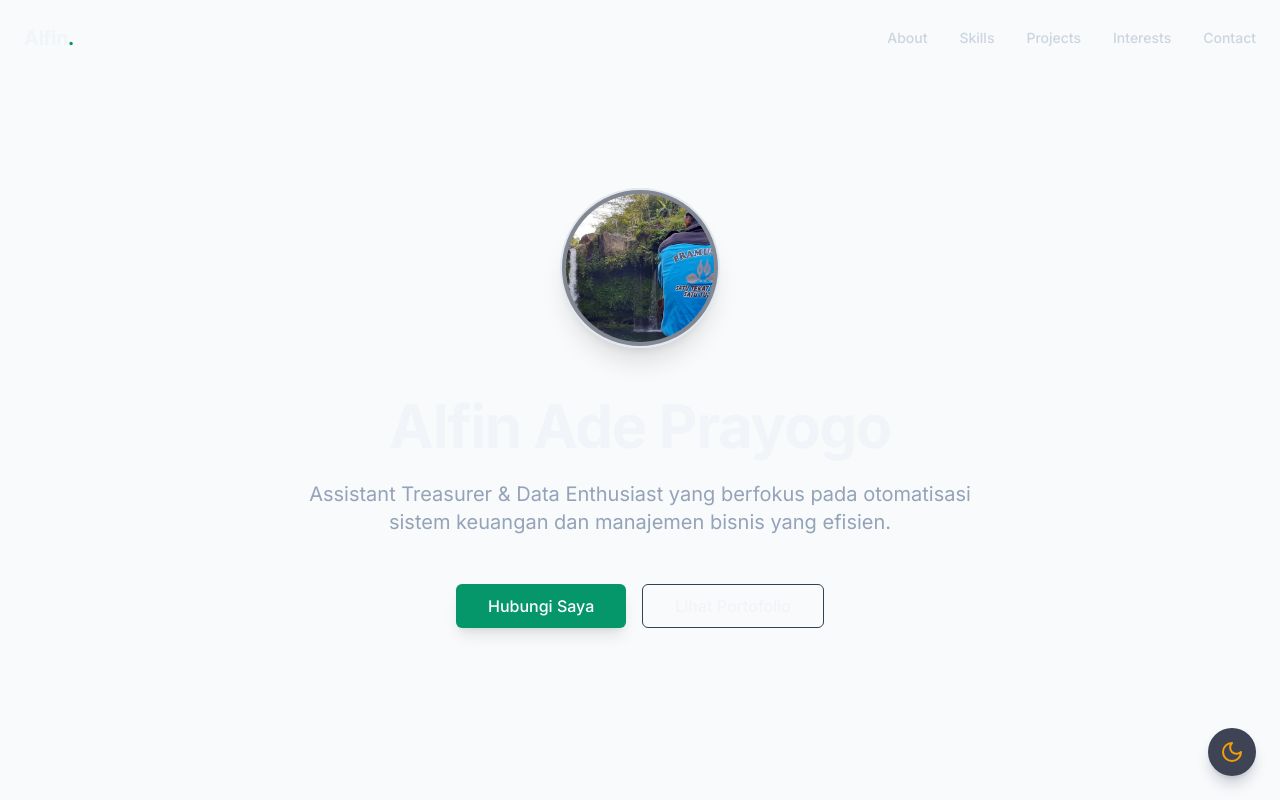
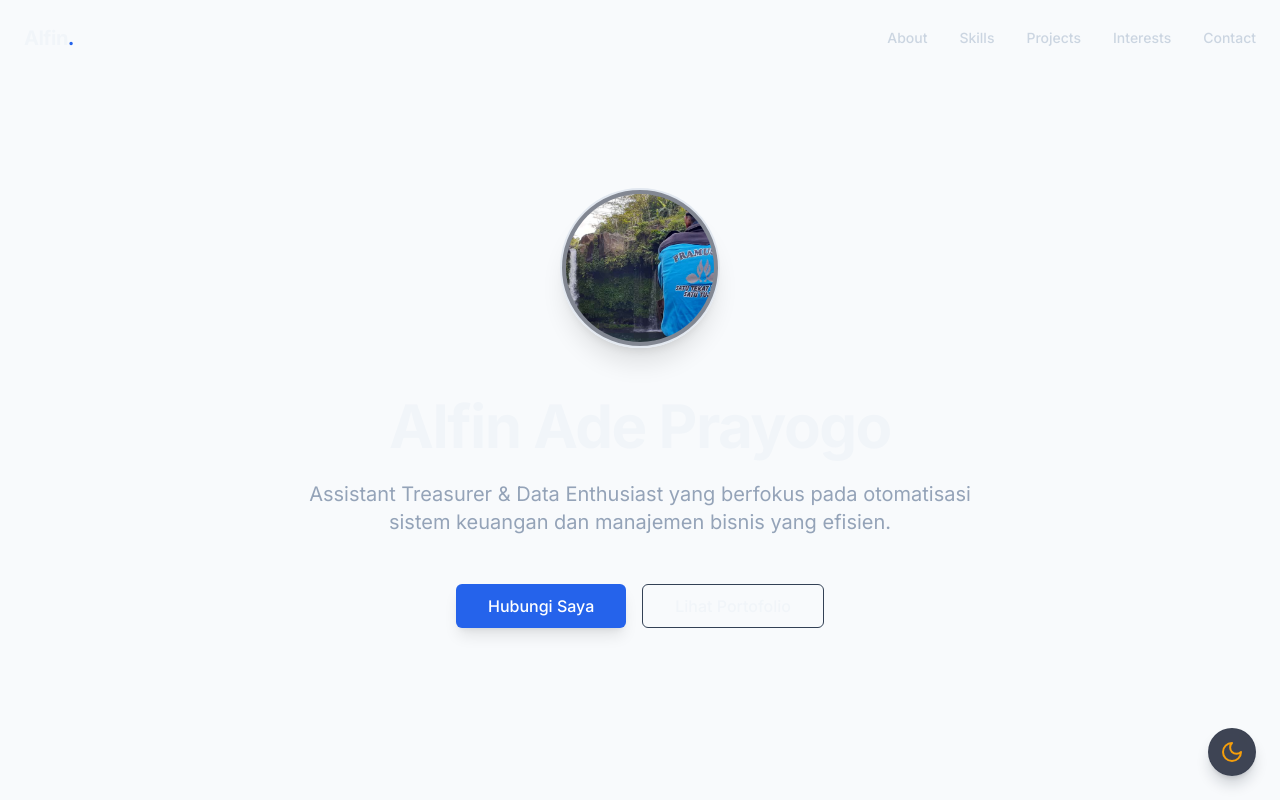
Before and after one commit to AlfinAdePrayogo/alfin-profile, a React (Vite) app: page / in a window 1280 px wide. Shown: the top 800 px of the page. Built offline with nearby package versions, Linux system fonts and the light colour scheme.

Commit message:
feat(theme): switch to blue accent theme
swap emerald green accent to royal blue for both light and dark modes, adjust core color variables for better contrast, and add structured comments to organize theme sections

```diff
--- a/src/index.css
+++ b/src/index.css
@@ -5,24 +5,36 @@
 @tailwind utilities;
 
 @layer base {
+  /* ==========================================
+     1. TEMA TERANG (LIGHT MODE) - Nyaman Di Mata
+     ========================================== */
 :root {
-    /* Mode Terang: Bersih, Lembut, Kontras Tinggi tapi Nyaman */
-    --background: #f8fafc;           /* Slate 50 - Latar belakang putih lembut */
-    --foreground: #0f172a;           /* Slate 900 - Teks utama sangat gelap agar mudah dibaca */
-    --muted: #f1f5f9;                /* Slate 100 - Latar belakang sekunder/card */
-    --muted-foreground: #64748b;     /* Slate 500 - Teks pendukung/sub-judul */
-    --accent: #059669;               /* Emerald 600 - Warna aksen hijau elegan */
-    --accent-foreground: #ffffff;    /* Teks di atas warna aksen */
+   --background: #f8fafc; /* Abu-abu putih super lembut (Slate-50), tidak bikin silau */
+    --foreground: #0f172a; /* Teks utama biru gelap pekat (Slate-900), sangat kontras & tajam */
+
+    --muted: #f1f5f9;      /* Latar belakang kartu/kotak mode terang (Slate-100) */
+    --muted-foreground: #475569; /* Teks sekunder/keterangan abu-abu teduh (Slate-600) */
+
+    --accent: #2563eb;     /* Warna aksen tombol utama: Biru Royal Elegan */
+    --accent-foreground: #ffffff; /* Warna teks di dalam tombol utama (Putih) */
+
+    --primary: 221.2 83.2% 53.3%; /* Variabel pembantu Tailwind untuk warna biru */
   }
 
+  /* ==========================================
+     2. TEMA GELAP (DARK MODE) - Deep Slate Blue
+     ========================================== */
   .dark {
-    /* Mode Gelap: Deep, Mewah, Tidak Silau */
-    --background: #09090b;           /* Zinc 950 - Hitam arang yang sangat elegan */
-    --foreground: #f4f4f5;           /* Zinc 100 - Teks utama putih lembut */
-    --muted: #18181b;                /* Zinc 900 - Latar belakang card/komponen */
-    --muted-foreground: #a1a1aa;     /* Zinc 400 - Teks pendukung di mode gelap */
-    --accent: #10b981;               /* Emerald 500 - Aksen hijau yang menyala lembut */
-    --accent-foreground: #09090b;    /* Teks di atas warna aksen */
+    --background: #0f172a; /* Deep Slate asli (Biru Gelap Mewah, bukan hijau toska lagi) */
+    --foreground: #f8fafc; /* Teks utama putih bersih agar menyala di latar gelap */
+
+    --muted: #1e293b;      /* Latar belakang kartu mode gelap (Slate-800) */
+    --muted-foreground: #94a3b8; /* Teks sekunder abu-abu terang kebiruan (Slate-400) */
+
+    --accent: #3b82f6;     /* Warna aksen tombol mode gelap: Biru Terang Techy */
+    --accent-foreground: #ffffff; /* Warna teks di dalam tombol (Putih) */
+
+    --primary: 217.2 91.2% 59.8%;
   }
 
 * {
```
